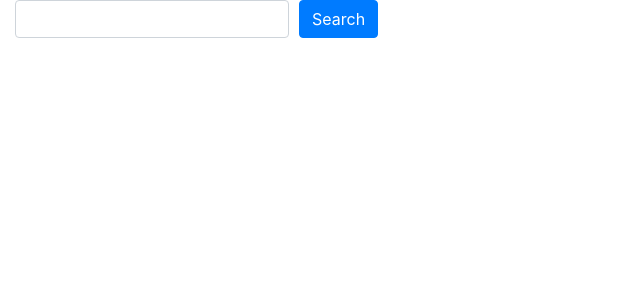
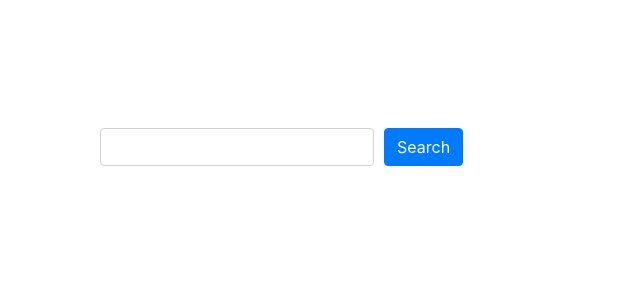
Before and after one commit to agiletkiewicz/movie-search, a React (Create React App) app: page / in a window 1280 px wide. Shown: the top 300 px of the page, without its empty margins (0-640 px from the left). Built offline with nearby package versions, Linux system fonts and the light colour scheme.

Commit message:
Movies render on DOM

```diff
--- a/src/App.css
+++ b/src/App.css
@@ -5,6 +5,12 @@
 .App-logo {
   height: 40vmin;
   pointer-events: none;
+}
+
+.container {
+  padding-left: 10%;
+  padding-right: 10%;
+  padding-top: 10%;
 }
 
 @media (prefers-reduced-motion: no-preference) {
--- a/src/components/movie.js
+++ b/src/components/movie.js
@@ -1,6 +1,17 @@
-function Movie() {
+import Card from 'react-bootstrap/Card';
+
+function Movie({movie}) {
+
     return (
-      <div></div>
+      <Card>
+        {movie.Poster === "N/A" ? null : <Card.Img src={movie.Poster} />}
+        <Card.Body>
+          <Card.Title>{movie.Title}</Card.Title>
+          <Card.Text>
+            {movie.Year}
+          </Card.Text>
+        </Card.Body>
+      </Card>
     );
   }
 
--- a/src/containers/home.js
+++ b/src/containers/home.js
@@ -1,6 +1,8 @@
-import Search from '../components/search';
+
 import { useState } from 'react';
 import axios from 'axios';
+import Search from '../components/search';
+import Movies from './movies';
 
 function Home() {
 
@@ -25,10 +27,10 @@ function Home() {
 }
 
   return (
-    <>
+    <div className="container">
       <Search searchInput={searchInput} />
-      {console.log(movies)}
-    </>
+      <Movies movies={movies} />
+    </div>
   );
 }
 
--- a/src/containers/movies.js
+++ b/src/containers/movies.js
@@ -1,6 +1,13 @@
-function Movies() {
+import Movie from '../components/movie';
+import CardDeck from 'react-bootstrap/CardDeck'
+
+function Movies({ movies }) {
     return (
-      <div></div>
+      <CardDeck>
+        {movies.map(movie => (
+          <Movie key={movie.imdbID} movie={movie} />
+        ))}
+      </CardDeck>
     );
   }
 
```
